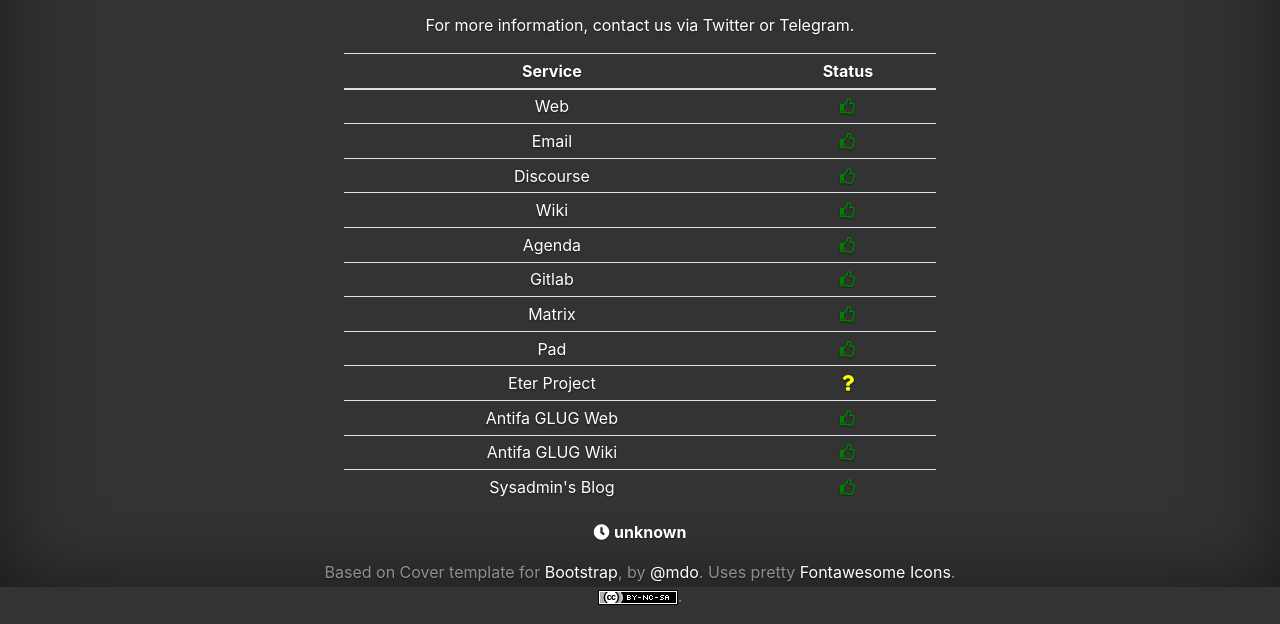
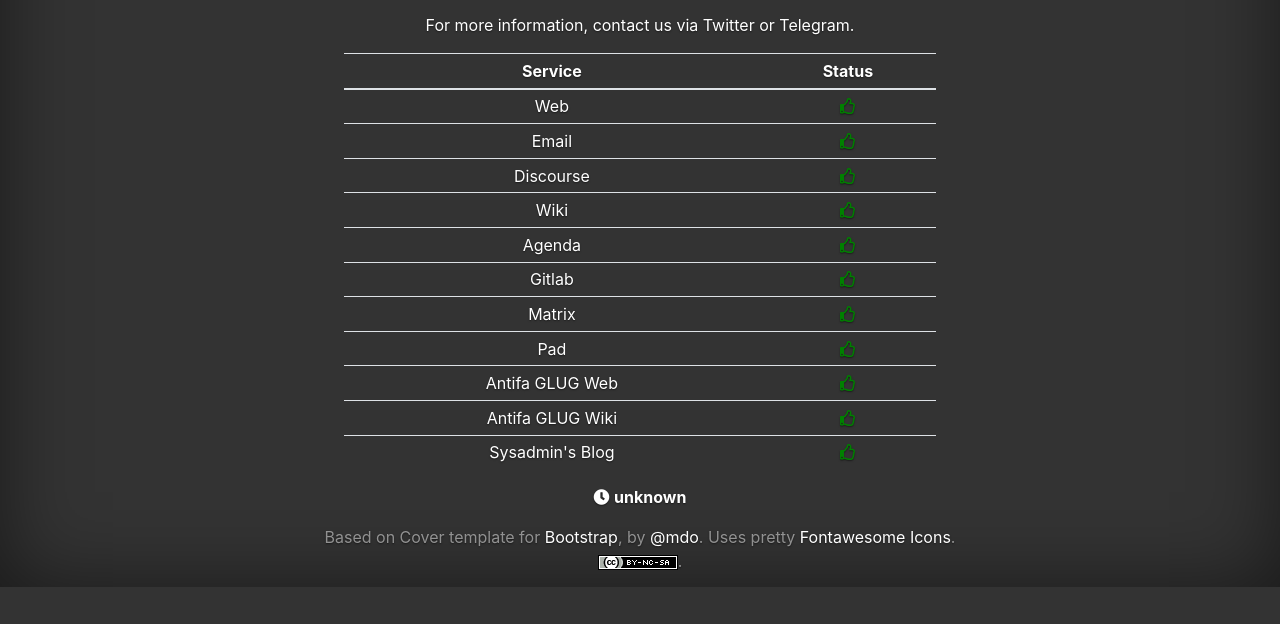
Before and after one commit to rlyehlab/status, a plain HTML site: page index.html in a window 1280 px wide. Shown: the part 213-837 px from the top of the page. After the commit the page ends 802 px from the top, so only its background shows below. Drawn offline with Linux system fonts and the light colour scheme; no server answers.

Commit message:
Remove ether project

```diff
--- a/index.html
+++ b/index.html
@@ -96,10 +96,6 @@
                     <td id="103bae91"><span class="fas fa-question" style="color: yellow;"></span></td>
                 </tr>
                 <tr>
-                    <td>Eter Project</td>
-                    <td id="00000000"><span class="fas fa-question" style="color: yellow;"></span></td>
-                </tr>
-                <tr>
                     <td>Antifa GLUG Web</td>
                     <td id="c7cbbb24"><span class="fas fa-question" style="color: yellow;"></span></td>
                 </tr>
```
